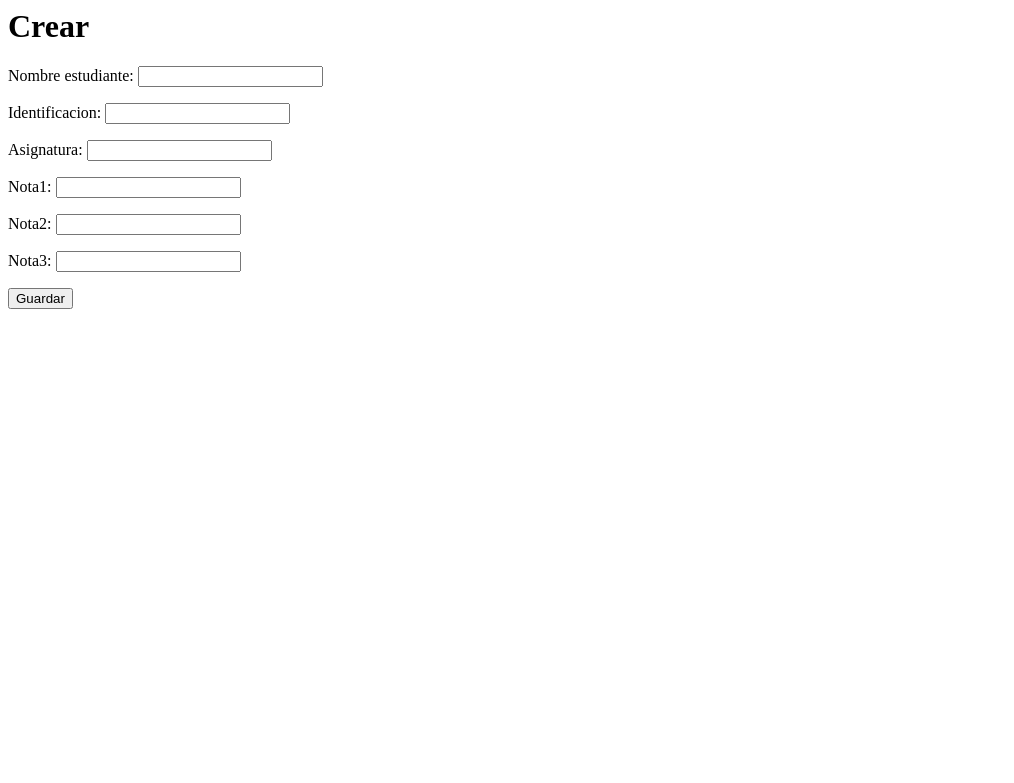
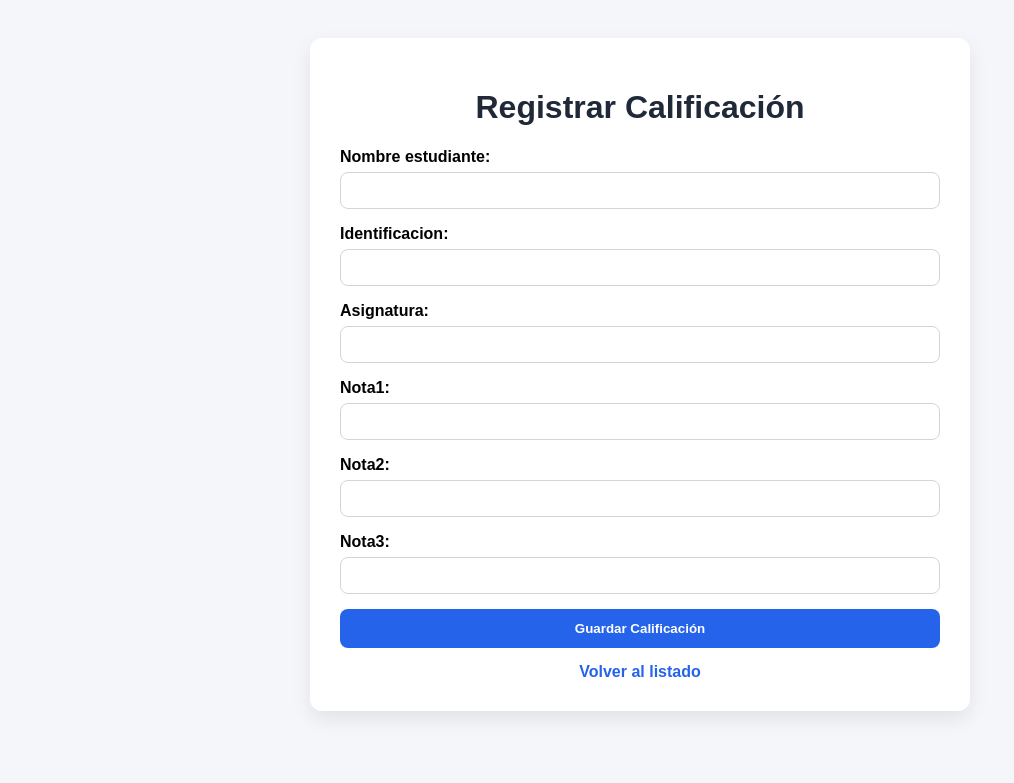
Before and after one commit to sebastianUCC2024/SistemaCalificaciones, a Django app: page /crear/ in a window 1280 px wide. Shown: the top 783 px of the page, without its empty margins (0-1014 px from the left). Run offline with Django 5.2, Linux system fonts and the light colour scheme.

Commit message:
modificando crear.html

```diff
--- a/sistema_calificaciones/calificacionesEstudiantes/templates/calificaciones/crear.html
+++ b/sistema_calificaciones/calificacionesEstudiantes/templates/calificaciones/crear.html
@@ -1,7 +1,85 @@
-<h1>Crear</h1>
+<!DOCTYPE html>
+<html lang="es">
+<head>
+    <meta charset="UTF-8">
+    <title>Registrar Calificación</title>
+    <style>
+        body {
+            font-family: Arial, sans-serif;
+            background: #f4f6f9;
+            padding: 30px;
+        }
 
-<form method="POST">
-    {% csrf_token %}
-    {{ form.as_p }}
-    <button>Guardar</button>
-</form>
+        .container {
+            max-width: 600px;
+            margin: auto;
+            background: white;
+            padding: 30px;
+            border-radius: 12px;
+            box-shadow: 0 8px 20px rgba(0,0,0,0.08);
+        }
+
+        h1 {
+            text-align: center;
+            color: #1f2937;
+        }
+
+        form p {
+            margin-bottom: 15px;
+        }
+
+        label {
+            font-weight: bold;
+            display: block;
+            margin-bottom: 6px;
+        }
+
+        input, select, textarea {
+            width: 100%;
+            padding: 10px;
+            border: 1px solid #d1d5db;
+            border-radius: 8px;
+            box-sizing: border-box;
+        }
+
+        button {
+            width: 100%;
+            background: #2563eb;
+            color: white;
+            border: none;
+            padding: 12px;
+            border-radius: 8px;
+            font-weight: bold;
+            cursor: pointer;
+        }
+
+        button:hover {
+            background: #1d4ed8;
+        }
+
+        .volver {
+            display: block;
+            text-align: center;
+            margin-top: 15px;
+            color: #2563eb;
+            text-decoration: none;
+            font-weight: bold;
+        }
+    </style>
+</head>
+<body>
+
+<div class="container">
+    <h1>Registrar Calificación</h1>
+
+    <form method="POST">
+        {% csrf_token %}
+        {{ form.as_p }}
+        <button type="submit">Guardar Calificación</button>
+    </form>
+
+    <a class="volver" href="{% url 'listar_calificaciones' %}">Volver al listado</a>
+</div>
+
+</body>
+</html>
```
